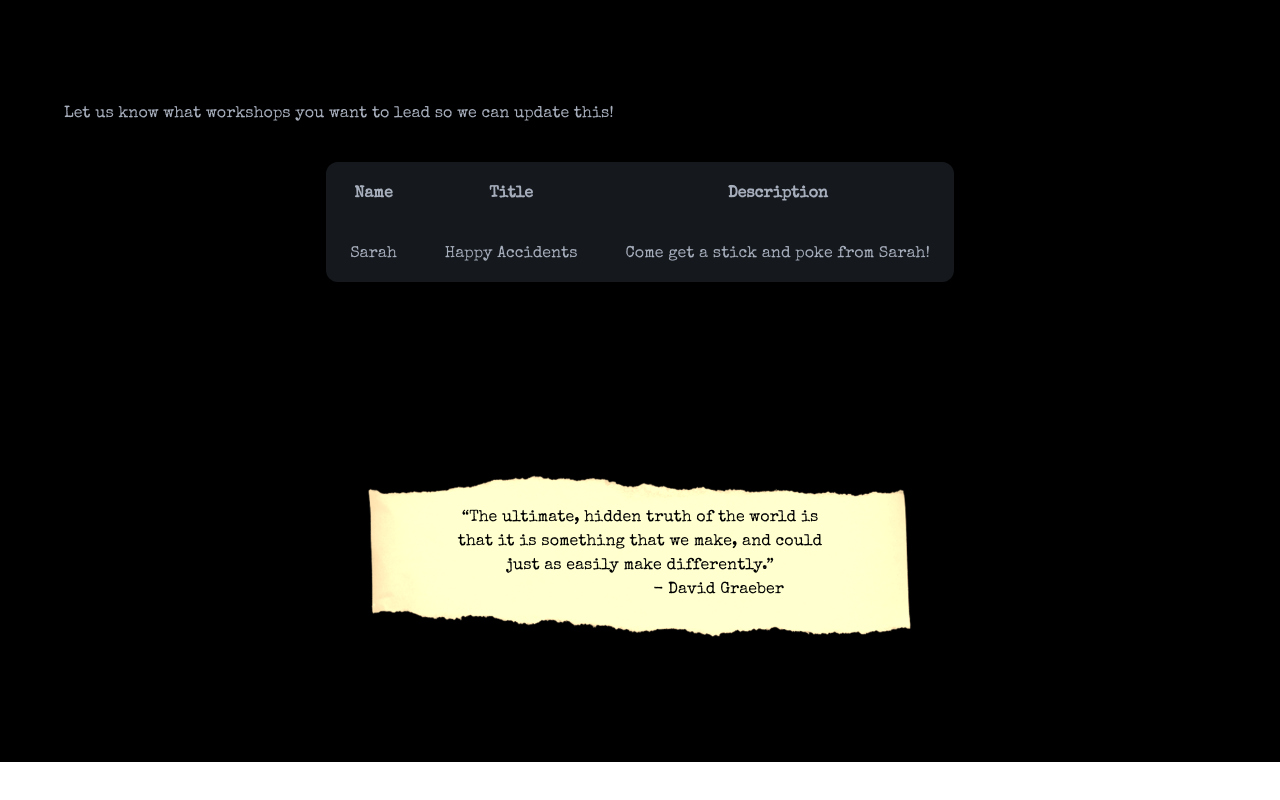
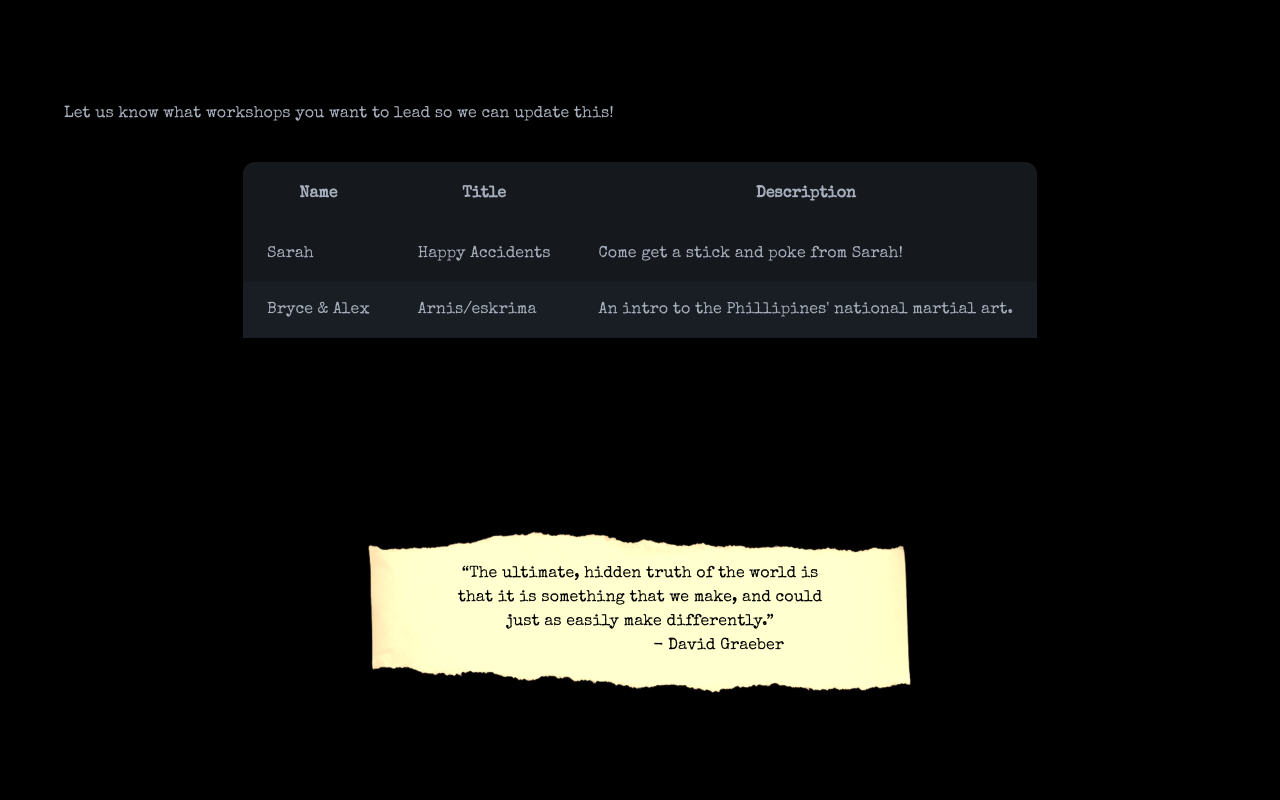
Before and after one commit to cludwell/spokeswheel, a Next.js app: page /plans2024 in a window 1280 px wide. Shown: the part 2274-3074 px from the top of the page. Before the commit the page ends 3036 px from the top, so only its background shows below. Built offline with nearby package versions, Linux system fonts and the light colour scheme; no server answers.

Commit message:
workshop update

```diff
--- a/src/app/plans2024/page.jsx
+++ b/src/app/plans2024/page.jsx
@@ -47,7 +47,7 @@ export default function Plans2024() {
         {" "}
         {`Let us know what workshops you want to lead so we can update this!`}
       </p>
-      <div className="flex flex-row justify-center w-full overflow-x-auto">
+      <div className="flex flex-row justify-center w-full overflow-x-auto ">
         <table className="table-xs sm:table-sm md:table-lg table-zebra bg-base-300 rounded-xl">
           {/* head */}
           <thead>
@@ -71,11 +71,11 @@ export default function Plans2024() {
               <td>We catch a wild jackrabbit and go over bunnycare basics</td>
             </tr> */}
             {/* row 3 */}
-            {/* <tr>
-              <td>Bryce</td>
-              <td>Gen Z Slang</td>
-              <td>Gonna be lit fam, on god.</td>
-            </tr> */}
+            <tr>
+              <td>Bryce & Alex</td>
+              <td>Arnis/eskrima</td>
+              <td>An intro to the Phillipines' national martial art.</td>
+            </tr>
           </tbody>
         </table>
       </div>
```
